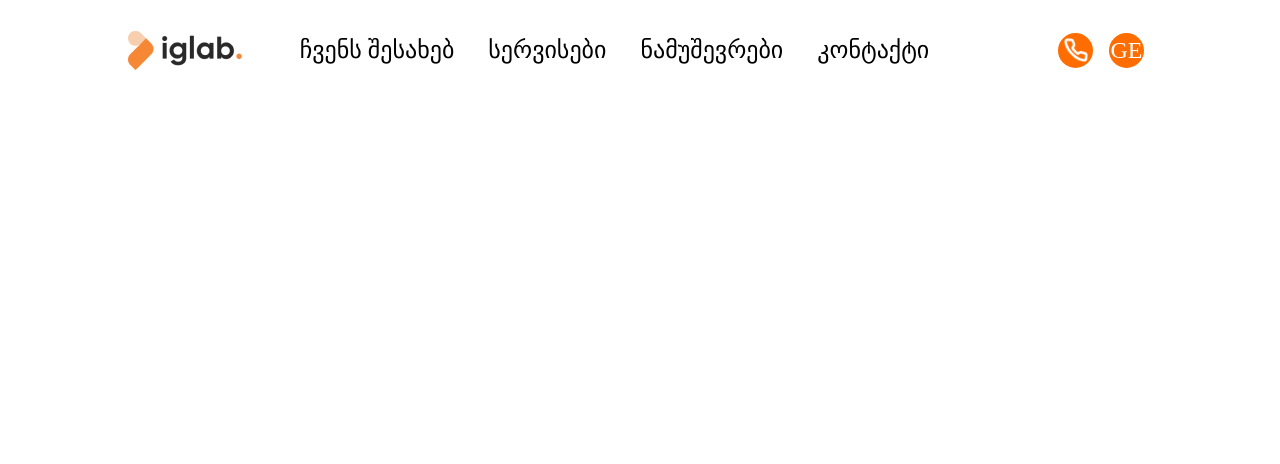
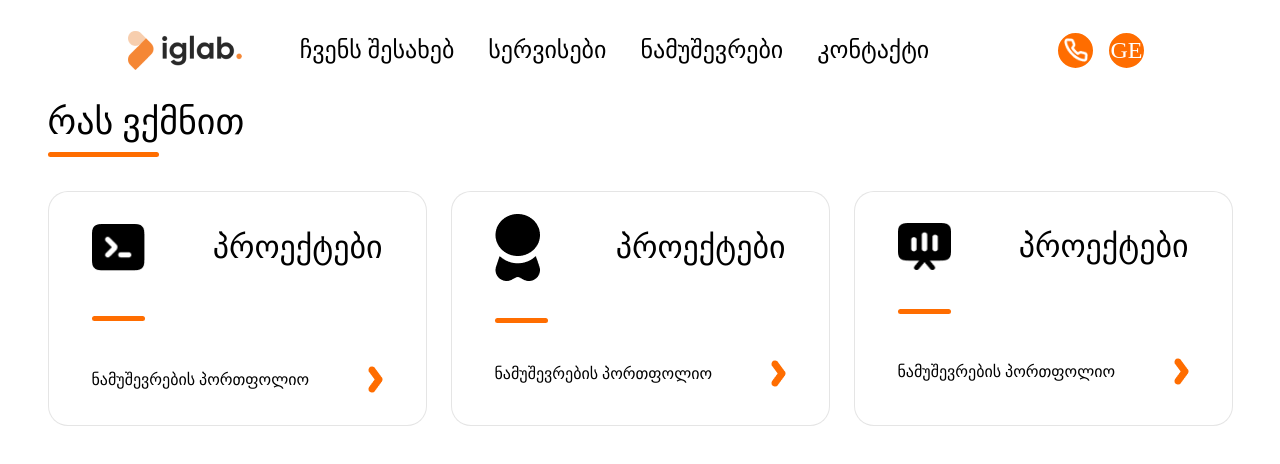
Before and after one commit to daatoo/Iglab, a website: page src/index.html in a window 1280 px wide. Drawn offline with Linux system fonts and the light colour scheme; a web font is replaced by a local one.

Commit message:
add one sention

```diff
--- a/src/index.html
+++ b/src/index.html
@@ -1,53 +1,116 @@
 <!DOCTYPE html>
 <html lang="en">
+
 <head>
     <meta charset="UTF-8" />
     <meta http-equiv="X-UA-Compatible" content="IE=edge" />
     <meta name="viewport" content="width=device-width, initial-scale=1.0" />
     <link rel="stylesheet" href="../dist/output.css" />
-    <link
-      href="//db.onlinewebfonts.com/c/ce3f2f1b653e3f5739b689b2b6bf6753?family=Liberty-MT+Bold"
-      rel="stylesheet"
-      type="text/css"
-    />
+    <link href="//db.onlinewebfonts.com/c/ce3f2f1b653e3f5739b689b2b6bf6753?family=Liberty-MT+Bold" rel="stylesheet"
+        type="text/css" />
     <title>Iglab</title>
 </head>
 
 <body>
-    <header
-      class="flex w-full h-[100px] px-[128px] justify-between items-center"
-    >
+    <!--
+        header
+    -->
+    <header class="flex w-full h-[100px] px-[128px] justify-between items-center">
         <img src="../src/assets/logo.png" class="w-[114px] h-[39px]" alt="" />
+        <!--
+        navigation
+      -->
         <nav class="flex gap-[34px] mr-[63px]">
-        <li
-          class="font-Liberty list-none font-normal text-2xl leading-[29px] text-[#000000]"
-        >
+            <li class="font-Liberty list-none font-normal text-2xl leading-[29px] text-[#000000]">
                 ჩვენს შესახებ
             </li>
-        <li
-          class="font-Liberty list-none font-normal text-2xl leading-[29px] text-[#000000]"
-        >
+            <li class="font-Liberty list-none font-normal text-2xl leading-[29px] text-[#000000]">
                 სერვისები
             </li>
-        <li
-          class="font-Liberty list-none font-normal text-2xl leading-[29px] text-[#000000]"
-        >
+            <li class="font-Liberty list-none font-normal text-2xl leading-[29px] text-[#000000]">
                 ნამუშევრები
             </li>
-        <li
-          class="font-Liberty list-none font-normal text-2xl leading-[29px] text-[#000000]"
-        >
+            <li class="font-Liberty list-none font-normal text-2xl leading-[29px] text-[#000000]">
                 კონტაქტი
             </li>
         </nav>
         <div class="flex justify-center items-center">
-        <div class="flex justify-center items-center w-[51px] h-[51px] border-[8px] border-white rounded-[50%] bg-[#FF6D00]">
-            <img src="../src/assets/Telephone.png" class="w-6 h-6" alt="">
+            <div
+                class="flex justify-center items-center w-[51px] h-[51px] border-[8px] border-white rounded-[50%] bg-[#FF6D00]">
+                <img src="../src/assets/Telephone.png" class="w-6 h-6" alt="" />
             </div>
-        <div class="flex justify-center items-center w-[51px] h-[51px] border-[8px] border-white rounded-[50%] bg-[#FF6D00]">
-            <p class="font-Liberty font-normal text-2xl leading-[29px] text-white ">GE</p>
+            <div
+                class="flex justify-center items-center w-[51px] h-[51px] border-[8px] border-white rounded-[50%] bg-[#FF6D00]">
+                <p class="font-Liberty font-normal text-2xl leading-[29px] text-white">
+                    GE
+                </p>
             </div>
         </div>
     </header>
+
+    <section class="w-full flex justify-center">
+        <div class="flex flex-col gap-[34px]">
+            <div class="flex flex-col gap-2">
+                <h2 class="font-Liberty font-normal text-[36px] leading-[44px] text-[#000000]">
+                    რას ვქმნით
+                </h2>
+                <div class="w-[111px] h-[5px] bg-[#ff6D00] rounded-[5px]"></div>
+            </div>
+            <div class="flex gap-[24px]">
+                <div
+                    class="flex flex-col gap-[45px] w-[379px] bg-white border border-[#0000001a] px-[43px] py-[32px] rounded-[20px]">
+                    <div class="flex justify-between items-center">
+                        <img src="../src/assets/project-icon.png" class="w-[53px] h-[47px]" alt="" />
+                        <h3 class="font-Liberty font-normal text-[32px] leading-[39px] text-[#000000]">
+                            პროექტები
+                        </h3>
+                    </div>
+                    <div class="w-[53px] h-[5px] bg-[#FF6D00] rounded-[5px]"></div>
+                    <div class="flex justify-between items-center">
+                        <p class="font-Liberty font-normal text-base leading-[19px] text-[#000000]">
+                            ნამუშევრების პორთფოლიო
+                        </p>
+                        <img src="../src/assets/nextstep.png" alt="">
+                    </div>
+                </div>
+                <div
+                    class="flex flex-col gap-[37px] w-[379px] bg-white border border-[#0000001a] px-[43px] pb-[25px] pt-[22px] rounded-[20px]">
+                    <div class="flex justify-between items-center">
+                        <div>
+                            <img src="../src/assets/marketing1-logo.png" alt="" />
+                            <img src="../src/assets/marketing2-logo.png" alt="" />
+                        </div>
+                        <h3 class="font-Liberty font-normal text-[32px] leading-[39px] text-[#000000]">
+                            პროექტები
+                        </h3>
+                    </div>
+                    <div class="w-[53px] h-[5px] bg-[#FF6D00] rounded-[5px]"></div>
+                    <div class="flex justify-between items-center">
+                        <p class="font-Liberty font-normal text-base leading-[19px] text-[#000000]">
+                            ნამუშევრების პორთფოლიო
+                        </p>
+                        <img src="../src/assets/nextstep.png" alt="">
+                    </div>
+                </div>
+                <div
+                    class="flex flex-col gap-[39px] w-[379px] bg-white border border-[#0000001a] px-[43px] pt-[31px] pb-[25px] rounded-[20px]">
+                    <div class="flex justify-between items-center">
+                        <img src="../src/assets/trainings-logo.png" class="w-[53px] h-[47px]" alt="" />
+                        <h3 class="font-Liberty font-normal text-[32px] leading-[39px] text-[#000000]">
+                            პროექტები
+                        </h3>
+                    </div>
+                    <div class="w-[53px] h-[5px] bg-[#FF6D00] rounded-[5px]"></div>
+                    <div class="flex justify-between items-center mt-[5px]">
+                        <p class="font-Liberty font-normal text-base leading-[19px] text-[#000000]">
+                            ნამუშევრების პორთფოლიო
+                        </p>
+                        <img src="../src/assets/nextstep.png" alt="">
+                    </div>
+                </div>
+            </div>
+        </div>
+    </section>
 </body>
+
 </html>
```
Also changed, not shown: dist/output.css, src/assets/marketing1-logo.png (added), src/assets/marketing2-logo.png (added), src/assets/nextstep.png (added), src/assets/project-icon.png (added), src/assets/trainings-logo.png (added). Lines whose indentation alone changed are shown as unchanged.
